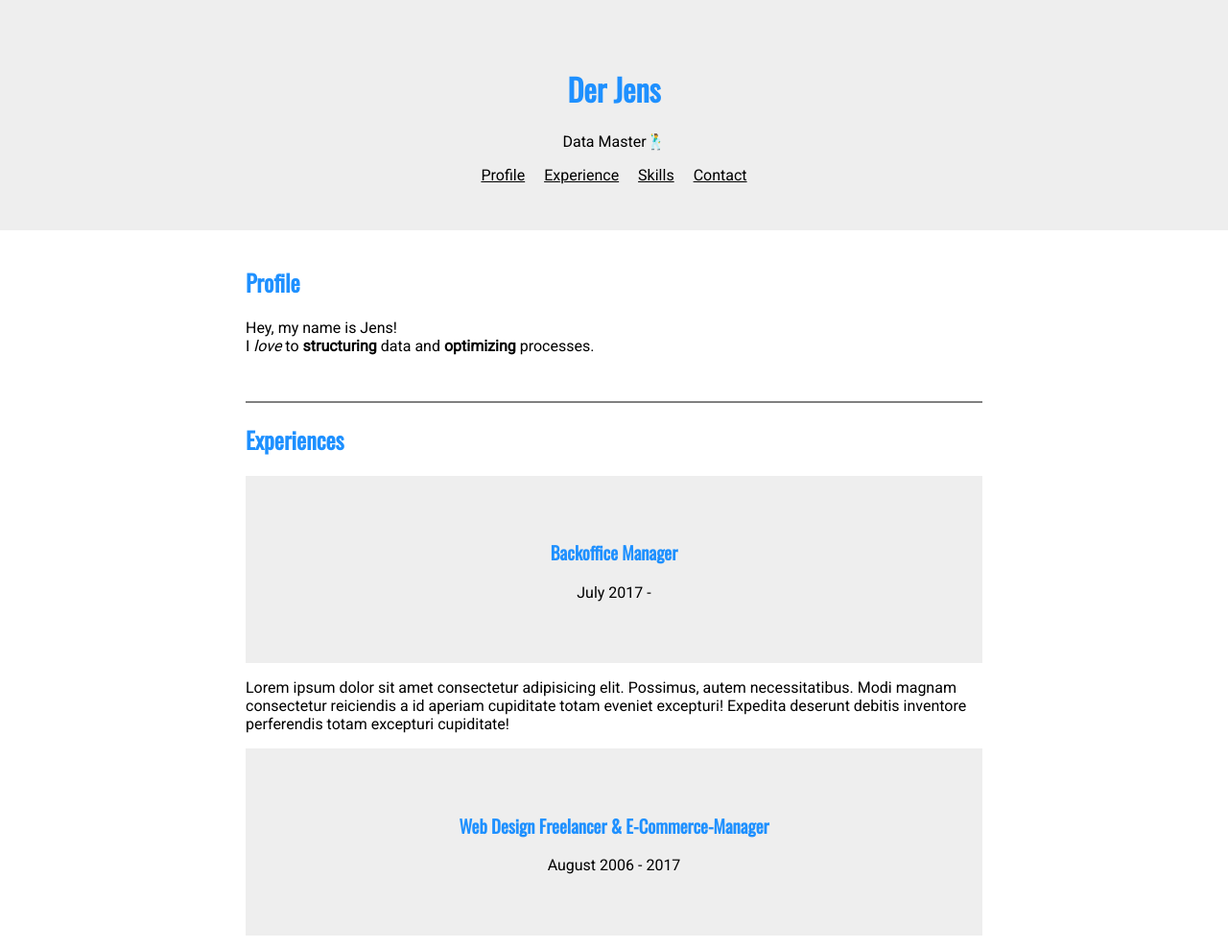
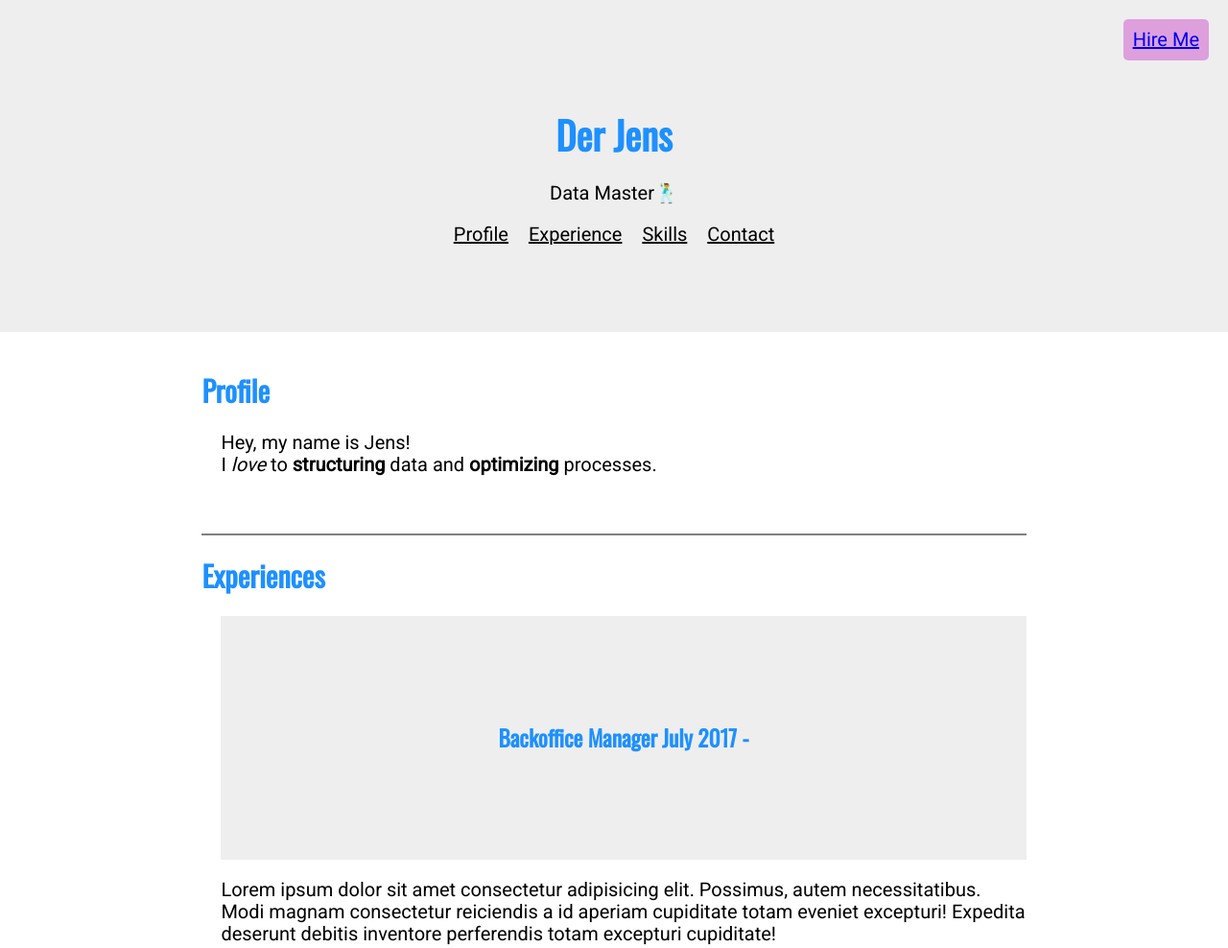
Before and after one commit to jenslafrentz22/html-cv, a plain HTML site: page index.html in a window 1280 px wide. Shown: the top 988 px of the page at 96% size. Drawn offline with nearby package versions, Linux system fonts and the light colour scheme.

Commit message:
CSS Foundation finished

```diff
--- a/index.html
+++ b/index.html
@@ -10,22 +10,26 @@
     <link rel="stylesheet" href="style.css">
     <link rel="preconnect" href="https://fonts.gstatic.com" />
     <link href="https://fonts.googleapis.com/css2?family=Oswald&family=Roboto&display=swap" rel="stylesheet" />
+    <link rel="stylesheet" href="https://unpkg.com/normalize.css@8.0.1/normalize.css" />
 </head>
 
 <body>
     <header>
-        <h1>Der Jens</h1>
-        <p class="profession">Data Master</p>
+        <div class="heading-group">
+            <h1 class="main-heading">Der Jens</h1>
+            <p class="profession">Data Master</p>
+        </div>
         <nav class="nav-link">
             <a href="#profile">Profile</a>
-            <a href="#experience">Experience</a>
+            <a href="#experiences">Experience</a>
             <a href="#skills">Skills</a>
             <a href="#contact">Contact</a>
         </nav>
+        <aside class="hire-me"><a href="mailto:me">Hire Me</a></aside>
     </header>
     <main class="main">
         <article id="profile">
-            <h2>Profile</h2>
+            <h2 class="article-heading">Profile</h2>
             <p>
                 Hey, my name is Jens!<br>
                 I <em>love</em> to <strong>structuring</strong> data and <strong>optimizing</strong> processes.
@@ -35,8 +39,9 @@
             <h2>Experiences</h2>
             <section>
                 <header>
-                    <h3>Backoffice Manager</h3>
-                    <p>July 2017 - </p>
+                    <h3 class="experience-heading">Backoffice Manager</h3>
+                    <h3 class="experience-subheading">July 2017 - </h3>
+
                 </header>
                 <p>
                     Lorem ipsum dolor sit amet consectetur adipisicing elit. Possimus, autem necessitatibus. Modi magnam
@@ -46,8 +51,8 @@
             </section>
             <section>
                 <header>
-                    <h3>Web Design Freelancer & E-Commerce-Manager</h3>
-                    <p>August 2006 - 2017</p>
+                    <h3 class="experience-heading">Web Design Freelancer & E-Commerce-Manager</h3>
+                    <h3 class="experience-subheading">August 2006 - 2017</h3>
                 </header>
                 <p>
                     Lorem ipsum dolor sit amet consectetur adipisicing elit. Possimus, autem necessitatibus. Modi magnam
--- a/style.css
+++ b/style.css
@@ -7,8 +7,40 @@
   box-sizing: border-box;
 }
 
-* {
+html {
   font-family: "Roboto", sans-serif;
+  font-size: 16px;
+}
+
+@media screen and (min-width: 768px) {
+  html {
+    font-size: 18px;
+  }
+}
+
+@media screen and (min-width: 992px) {
+  html {
+    font-size: 20px;
+  }
+}
+
+@media screen and (min-width: 992px) {
+  .hire-me {
+    position: fixed;
+  }
+}
+
+@media screen and (min-width: 768px) {
+  .main > * + * {
+    margin-top: 5rem;
+  }
+}
+
+@media print {
+  .nav-link,
+  .hire-me {
+    display: none;
+  }
 }
 
 h1,
@@ -26,20 +58,42 @@ body {
 }
 
 *::selection {
-  background-color: plum;
+  background-color: plum; /* Farbe für markierten Text */
 }
 
 /**************************************************************/
 /* Specific Stylings */
 
 header {
-  padding: 48px 16px;
+  padding: 4.5rem 1rem; /* 72px 16px */
   text-align: center;
   background-color: #eee;
+  position: relative;
+}
+
+.heading-group {
+  font-size: 4rem;
+}
+
+.main-heading {
+  font-size: 2rem;
+}
+
+.profession {
+  font-size: 1rem;
 }
 
 .profession::after {
   content: "🕺";
+}
+
+.hire-me {
+  position: absolute;
+  top: 1rem;
+  right: 1rem;
+  padding: 0.5rem;
+  background-color: plum;
+  border-radius: 5px;
 }
 
 .nav-link a {
@@ -58,19 +112,21 @@ header {
 }
 
 .nav-link a + .nav-link a {
-  margin-left: 16px;
+  margin-left: 1rem; /* Abstand links, außer bei 1. Link */
 }
 
 main {
-  max-width: 800px;
+  max-width: 80ch; /*800px*/
   margin: 0 auto;
-  padding: 16px;
+  padding: 1rem;
 }
 
 .main > * + * {
-  margin-top: 48px;
+  margin-top: 3rem; /* Abstand oben, außer beim 1. Child-Element */
+  border-top: 2px solid grey; /* alle außer dem 1. Child-Element */
 }
 
+/*
 .main > * {
   border-top: 2px solid grey;
 }
@@ -78,3 +134,18 @@ main {
 .main > *:first-child {
   border-top: none;
 }
+*/
+
+article {
+  padding-left: 1rem;
+}
+
+article h2 {
+  position: relative;
+  left: -1rem;
+}
+
+.experience-heading,
+.experience-subheading {
+  display: inline-block;
+}
```
